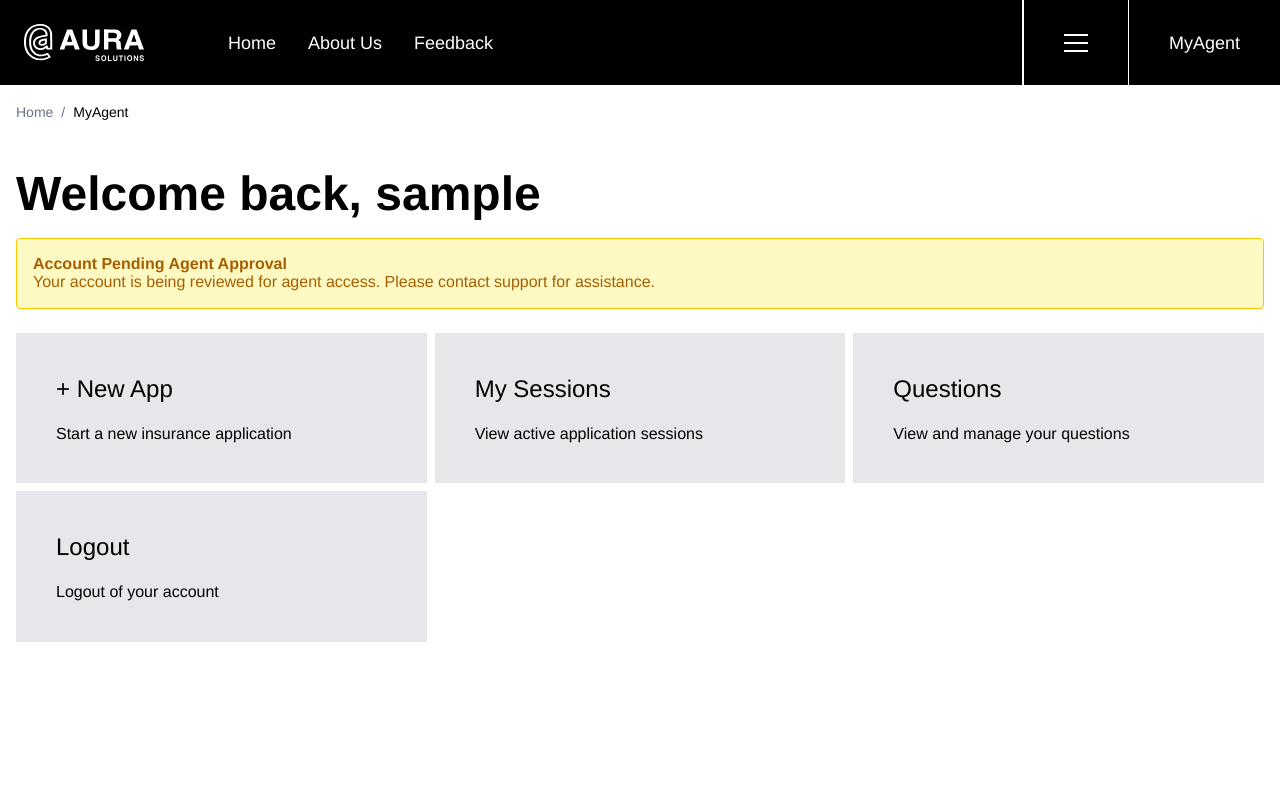
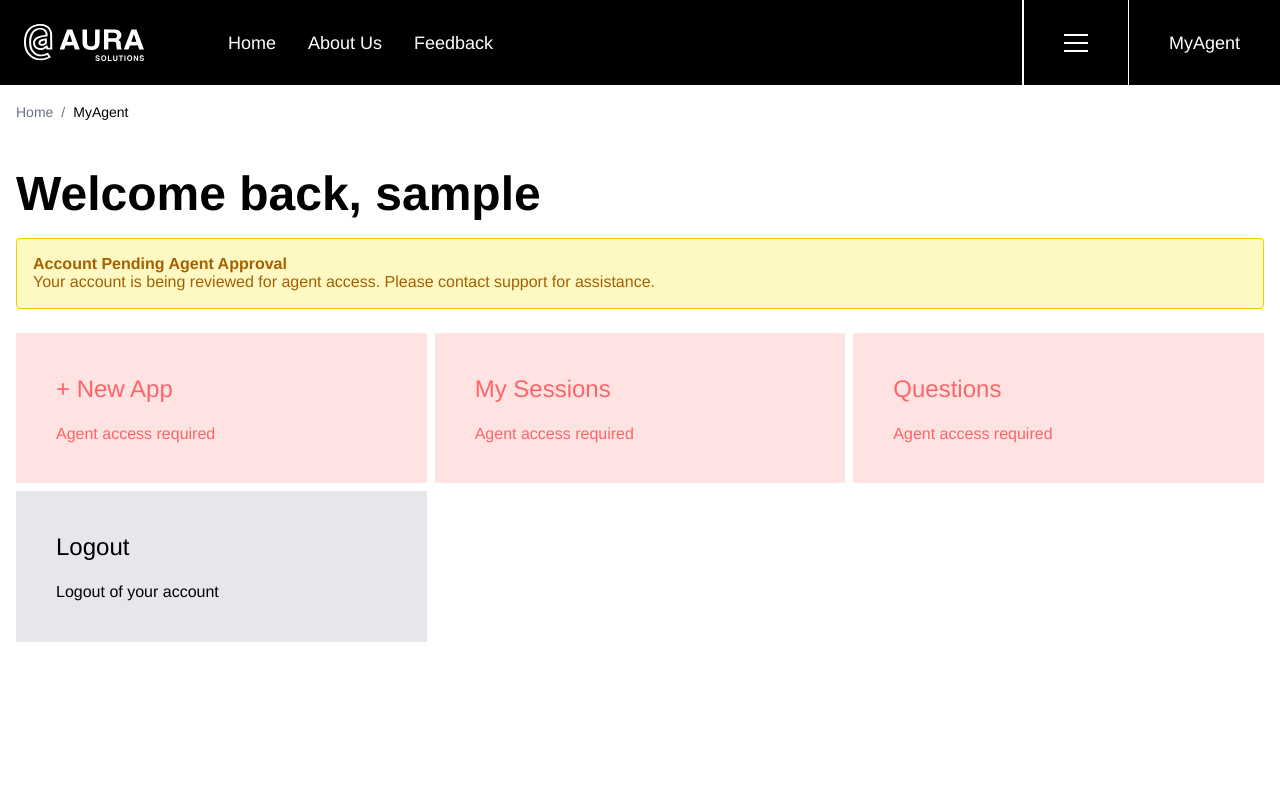
Before and after one commit to reyesjl/aura-insurance-engine, a Vue app in the folder aura_frontend/: page /agent in a window 1280 px wide. Shown: the top 800 px of the page. Built offline with nearby package versions, Linux system fonts and the light colour scheme; no server answers; sample sign-in values are in the browser's storage; a web font is replaced by a local one.

Commit message:
No Story - Update AgentDashboard
- bloack certain buttons for non-agents

```diff
--- a/aura_frontend/src/pages/AgentDashboard.vue
+++ b/aura_frontend/src/pages/AgentDashboard.vue
@@ -20,36 +20,67 @@
     <!-- Tiles -->
     <div class="grid grid-cols-1 md:grid-cols-3 gap-2">
       <button
-        @click="navigateToCreateApplication"
-        @keydown.enter="navigateToCreateApplication"
-        @keydown.space.prevent="navigateToCreateApplication"
-        class="flex flex-col gap-5 duration-200 bg-gray-200 hover:bg-black hover:text-white focus:bg-black focus:text-white focus:outline-none focus:ring-2 focus:ring-blue-500 focus:ring-offset-2 p-10 text-left"
-        aria-label="Start a new insurance application"
+        @click="userStore.isAgent ? navigateToCreateApplication : null"
+        @keydown.enter="userStore.isAgent ? navigateToCreateApplication : null"
+        @keydown.space.prevent="userStore.isAgent ? navigateToCreateApplication : null"
+        :class="{
+          'flex flex-col gap-5 duration-200 p-10 text-left focus:outline-none focus:ring-2 focus:ring-offset-2': true,
+          'bg-gray-200 hover:bg-black hover:text-white focus:bg-black focus:text-white focus:ring-blue-500 cursor-pointer':
+            userStore.isAgent,
+          'bg-red-100 text-red-400 cursor-not-allowed hover:bg-red-200 focus:ring-red-300':
+            !userStore.isAgent,
+        }"
+        :aria-label="
+          userStore.isAgent ? 'Start a new insurance application' : 'Agent access required'
+        "
+        :disabled="!userStore.isAgent"
       >
         <div class="text-2xl">+ New App</div>
-        <div class="tile-description">Start a new insurance application</div>
+        <div class="tile-description">
+          {{ userStore.isAgent ? 'Start a new insurance application' : 'Agent access required' }}
+        </div>
       </button>
 
       <button
-        @click="navigateToApplicationSessions"
-        @keydown.enter="navigateToApplicationSessions"
-        @keydown.space.prevent="navigateToApplicationSessions"
-        class="flex flex-col gap-5 duration-200 bg-gray-200 hover:bg-black hover:text-white focus:bg-black focus:text-white focus:outline-none focus:ring-2 focus:ring-blue-500 focus:ring-offset-2 p-10 text-left"
-        aria-label="View active application sessions"
+        @click="userStore.isAgent ? navigateToApplicationSessions : null"
+        @keydown.enter="userStore.isAgent ? navigateToApplicationSessions : null"
+        @keydown.space.prevent="userStore.isAgent ? navigateToApplicationSessions : null"
+        :class="{
+          'flex flex-col gap-5 duration-200 p-10 text-left focus:outline-none focus:ring-2 focus:ring-offset-2': true,
+          'bg-gray-200 hover:bg-black hover:text-white focus:bg-black focus:text-white focus:ring-blue-500 cursor-pointer':
+            userStore.isAgent,
+          'bg-red-100 text-red-400 cursor-not-allowed hover:bg-red-200 focus:ring-red-300':
+            !userStore.isAgent,
+        }"
+        :aria-label="
+          userStore.isAgent ? 'View active application sessions' : 'Agent access required'
+        "
+        :disabled="!userStore.isAgent"
       >
         <div class="text-2xl">My Sessions</div>
-        <div class="tile-description">View active application sessions</div>
+        <div class="tile-description">
+          {{ userStore.isAgent ? 'View active application sessions' : 'Agent access required' }}
+        </div>
       </button>
 
       <button
-        @click="navigateToQuestions"
-        @keydown.enter="navigateToQuestions"
-        @keydown.space.prevent="navigateToQuestions"
-        class="flex flex-col gap-5 duration-200 bg-gray-200 hover:bg-black hover:text-white focus:bg-black focus:text-white focus:outline-none focus:ring-2 focus:ring-blue-500 focus:ring-offset-2 p-10 text-left"
-        aria-label="View and manage your questions"
+        @click="userStore.isAgent ? navigateToQuestions : null"
+        @keydown.enter="userStore.isAgent ? navigateToQuestions : null"
+        @keydown.space.prevent="userStore.isAgent ? navigateToQuestions : null"
+        :class="{
+          'flex flex-col gap-5 duration-200 p-10 text-left focus:outline-none focus:ring-2 focus:ring-offset-2': true,
+          'bg-gray-200 hover:bg-black hover:text-white focus:bg-black focus:text-white focus:ring-blue-500 cursor-pointer':
+            userStore.isAgent,
+          'bg-red-100 text-red-400 cursor-not-allowed hover:bg-red-200 focus:ring-red-300':
+            !userStore.isAgent,
+        }"
+        :aria-label="userStore.isAgent ? 'View and manage your questions' : 'Agent access required'"
+        :disabled="!userStore.isAgent"
       >
         <div class="text-2xl">Questions</div>
-        <div class="tile-description">View and manage your questions</div>
+        <div class="tile-description">
+          {{ userStore.isAgent ? 'View and manage your questions' : 'Agent access required' }}
+        </div>
       </button>
 
       <button
@@ -69,13 +100,13 @@
 </template>
 
 <script setup lang="ts">
+import Breadcrumbs from '@/components/Breadcrumbs.vue'
+import FootBar from '@/components/FootBar.vue'
+import NavBar from '@/components/NavBar.vue'
+import Section from '@/components/Section.vue'
+import { useUserStore } from '@/stores/user.ts'
 import { onMounted } from 'vue'
 import { useRouter } from 'vue-router'
-import { useUserStore } from '@/stores/user.ts'
-import NavBar from '@/components/NavBar.vue'
-import FootBar from '@/components/FootBar.vue'
-import Section from '@/components/Section.vue'
-import Breadcrumbs from '@/components/Breadcrumbs.vue'
 
 const userStore = useUserStore()
 const router = useRouter()
```
